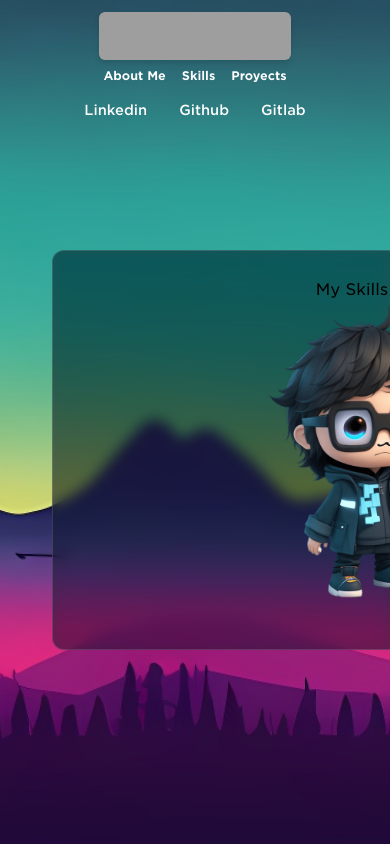
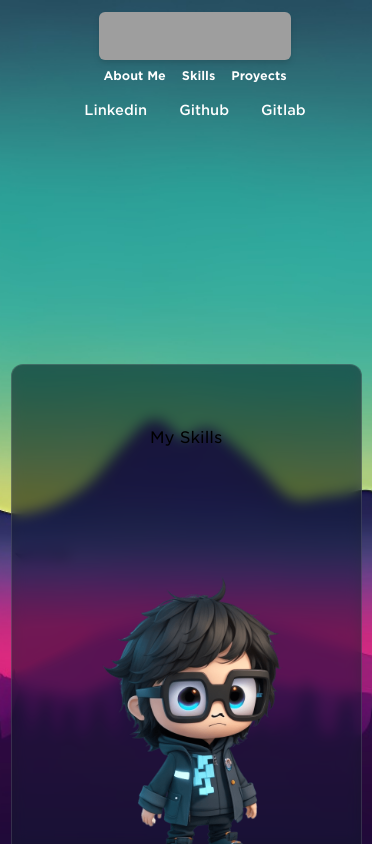
Before and after one commit to Joalo95/joalodev, an Astro site: page / in a window 390 px wide. Both pictures are taken after a click on the link "Skills". Built offline with nearby package versions, Linux system fonts and the light colour scheme; Astro itself is replaced by a stand-in of ours; grey boxes are pictures that could not be loaded; a script that the page names is missing.

Commit message:
hotfix responsive mobile

```diff
--- a/src/components/Card.astro
+++ b/src/components/Card.astro
@@ -18,57 +18,62 @@ const {
 ---
 
 <section class="card-container">
-    <div class="card sm:w-screen md:w-[400px] sm:h-[400px] md:h-[400px]">
-        <div class="card-face card-front">
+    <div class="card sm:w-[90vw] sm:h-[400px] md:w-[90vw] md:h-[400px]">
+        <div class="card-face card-front w-[90vw] h-[70vh]">
             <h2>{title}</h2>
-            <img src={img} alt="" />
+            <img
+                class="w-[15rem] h-[20rem] rounded-[15px] object-cover"
+                src={img}
+                alt=""
+            />
         </div>
-        <div class="card-face card-back">
+        <div class="card-face card-back w-[90vw] h-[70vh]">
             <div class="slide-container">
                 <div class="slide active">
                     <h2 class="text-lg p-4">{subtitle1}</h2>
                     <h3 class="text-sm p-2">{parrafo1}</h3>
-                    <img class="slide-image" src={img1} alt="" />
+                    <img
+                        class="w-[15rem] h-[15rem] rounded-[15px] object-cover"
+                        src={img1}
+                        alt=""
+                    />
                 </div>
                 <div class="slide">
                     <h2 class="text-lg p-4">{subtitle2}</h2>
                     <h3 class="text-sm p-2">{parrafo2}</h3>
-                    <img class="slide-image" src={img2} alt="" />
+                    <img
+                        class="w-[15rem] h-[15rem] rounded-[15px] object-cover"
+                        src={img2}
+                        alt=""
+                    />
                 </div>
                 <div class="slide">
                     <h2 class="text-lg p-4">{subtitle3}</h2>
                     <h3 class="text-sm p-2">{parrafo3}</h3>
-                    <img class="slide-image" src={img3} alt="" />
+                    <img
+                        class="w-[15rem] h-[15rem] rounded-[15px] object-cover"
+                        src={img3}
+                        alt=""
+                    />
                 </div>
                 <div class="slide">
                     <h2 class="text-lg p-4">{subtitle4}</h2>
                     <h3 class="text-sm p-2">{parrafo4}</h3>
-                    <img class="slide-image" src={img4} alt="" />
+                    <img
+                        class="w-[15rem] h-[15rem] rounded-[15px] object-cover"
+                        src={img4}
+                        alt=""
+                    />
                 </div>
             </div>
         </div>
     </div>
 </section>
 <style>
-    body {
-        margin: 0;
-        padding: 0;
-        overflow: hidden;
-        perspective: 1000px;
-    }
-
-    .card-container {
-        perspective: 1000px;
-    }
-
     .card {
         position: relative;
-        top: -4rem;
-        margin: 50px auto;
         transform-style: preserve-3d;
         transition: transform 0.8s;
-        width: 600px;
-        height: 400px;
     }
 
     .card:hover {
@@ -77,48 +82,27 @@ const {
 
     .card-face {
         position: absolute;
-        width: 100%;
-        height: 100%;
         backface-visibility: hidden;
         display: flex;
         flex-direction: column;
-        justify-content: center;
+        justify-content: space-around;
         align-items: center;
     }
 
-    .card-front {
+    .card-front,
+    .card-back {
         backdrop-filter: blur(7px) saturate(150%);
         -webkit-backdrop-filter: blur(7px) saturate(150%);
         background-color: rgba(17, 25, 40, 0.6);
         border-radius: 12px;
         border: 1px solid rgba(255, 255, 255, 0.125);
     }
-    .card-front img {
-        border-radius: 12px;
-        object-fit: cover;
-        width: 15rem;
-        height: 20rem;
-    }
-
-    .slide-image {
-        border-radius: 12px;
-        object-fit: cover;
-        width: 15rem;
-        height: 15rem;
-    }
 
     .card-back {
-        backdrop-filter: blur(7px) saturate(150%);
-        -webkit-backdrop-filter: blur(7px) saturate(150%);
-        background-color: rgba(17, 25, 40, 0.6);
-        border-radius: 12px;
-        border: 1px solid rgba(255, 255, 255, 0.125);
         transform: rotateY(180deg);
     }
 
     .slide-container {
-        width: 100%;
-        height: 100%;
         overflow: hidden;
     }
 
--- a/src/components/HeroSection.astro
+++ b/src/components/HeroSection.astro
@@ -5,7 +5,7 @@ import Section from "./Section.astro";
 <Section>
   <div slot="footer">
     <spline-viewer
-      class="object-center object-cover h-full w-full absolute top-0 bottom-0 left-0"
+      class="object-center object-cover h-screen w-screen absolute top-0 bottom-0 left-0"
       url="https://prod.spline.design/yXZ27GzZNu-2j5Ny/scene.splinecode"
     ></spline-viewer>
     <a
--- a/src/components/Proyects.astro
+++ b/src/components/Proyects.astro
@@ -6,7 +6,7 @@ import Card from "./Card.astro";
 <Section color="black" id="proyects">
   <div
     slot="footer"
-    class="sm:flex-col md:flex-col lg:flex-col sm:px-3 gap-x-6 flex mx-auto"
+    class="sm:flex-col sm:mx-0 md:flex-col lg:flex-col gap-x-6 flex mx-auto"
   >
     <Card
       title="My Proyects"
--- a/src/components/Section.astro
+++ b/src/components/Section.astro
@@ -4,7 +4,7 @@ const textColor = `text-${color}`;
 ---
 
 <section
-  class="landing-section sm:w-screen md:w-screen bg-black h-screen w-[calc(100vw-1.1rem)] text-center overflow-hidden relative"
+  class="landing-section sm:w-[calc(100vw-1.1rem)] md:w-[calc(100vw-1.1rem)] bg-black h-screen w-[calc(100vw-1.1rem)] text-center overflow-hidden relative"
   data-header-color={color}
   id={id}
 >
@@ -18,7 +18,7 @@ const textColor = `text-${color}`;
       </p>
     </header>
 
-    <footer class="flex flex-col flex-grow justify-end pb-20">
+    <footer class="flex flex-col flex-grow justify-end items-center pb-20">
       <slot name="footer" />
     </footer>
   </div>
--- a/src/components/Skills.astro
+++ b/src/components/Skills.astro
@@ -6,7 +6,7 @@ import Card from "./Card.astro";
 <Section color="white" id="skills">
   <div
     slot="footer"
-    class="sm:flex-col md:flex-col lg:flex-col sm:px-3 gap-x-6 flex mx-auto"
+    class="sm:flex-col sm:mx-0 md:flex-col lg:flex-col gap-x-6 flex mx-auto"
   >
     <Card
       title="My Skills"
```
